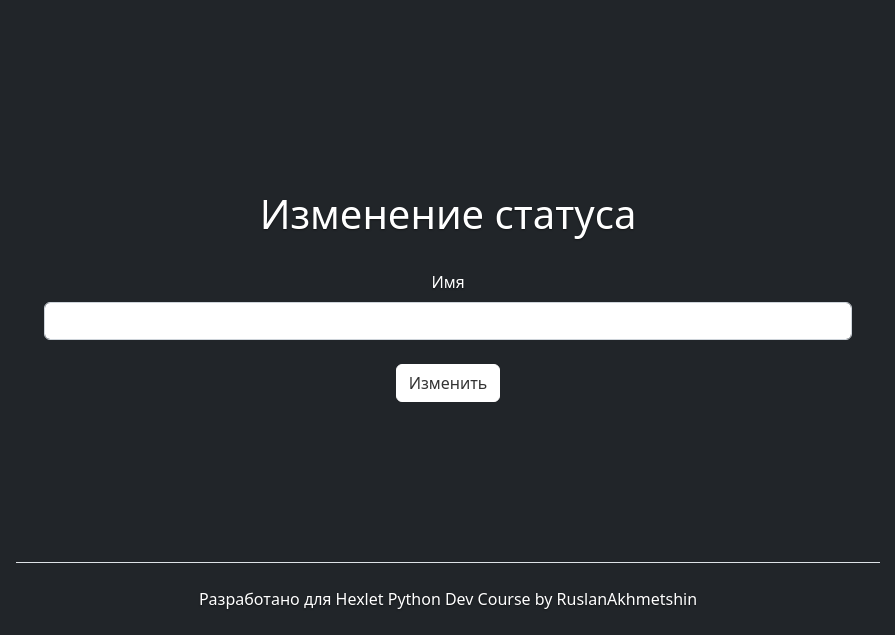
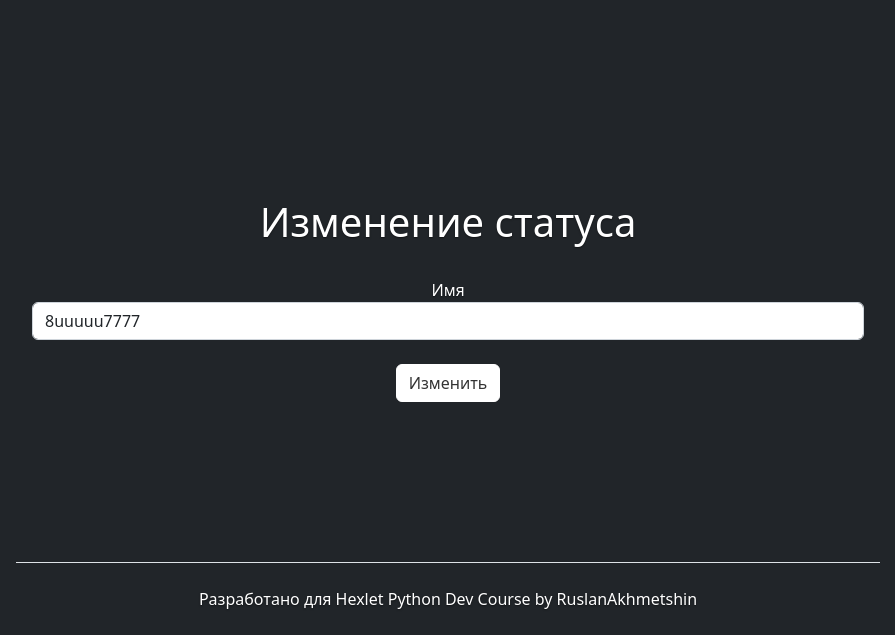
Before and after one commit to ruslanakhmett/python-project-lvl4, a Django app: template task_manager/web/templates/pages/statuses_update.html in a window 1280 px wide. Shown: the part 165-800 px from the top of the page, without its empty margins (192-1087 px from the left). Run offline with Django 4.2, Linux system fonts and the light colour scheme; the template is opened without the code that fills it, so the values that code supplies are empty; some libraries are stand-ins or nearby versions.

Commit message:
test tests13

```diff
--- a/task_manager/web/templates/pages/statuses_update.html
+++ b/task_manager/web/templates/pages/statuses_update.html
@@ -31,19 +31,25 @@
 <main class="px-3">
 <h1>{% trans "Изменение статуса" %}</h1>
 <br>
-
 <form method="post">
     {% csrf_token %}
-    <div class="w-70 container">
+    <form method="post">
+        <div class="form-group"><label for="id_name">{% trans "Имя" %}</label><input type="text" name="name" value="8uuuuu7777" maxlength="100" class="form-control" placeholder="Имя" title="" required id="id_name"></div>
+        <div class="form-group">
+            <br>
+            <button type="submit" class="btn btn-secondary border-white bg-white">{% trans "Изменить" %}</button>
+        </div>
+      </form>
+
+    {% comment %} <div class="w-70 container">
       <div class="col align-self-center">
-        <label class="form-label">{% trans "Имя" %}</label>
+        <label for="id_name" class="form-label">{% trans "Имя" %}</label>
         <input type="text" name="results" class="form-control" value="{{ status.name }}">
         <br>
     </div>
   </div>
-    <button type="submit" class="btn btn-secondary border-white bg-white">{% trans "Изменить" %}</button>
+    <button type="submit" class="btn btn-secondary border-white bg-white">{% trans "Изменить" %}</button> {% endcomment %}
     </form>
-
 </main>
 <br>
 <br>
```
Also changed, not shown: .github/workflows/pyci.yml (deleted).
